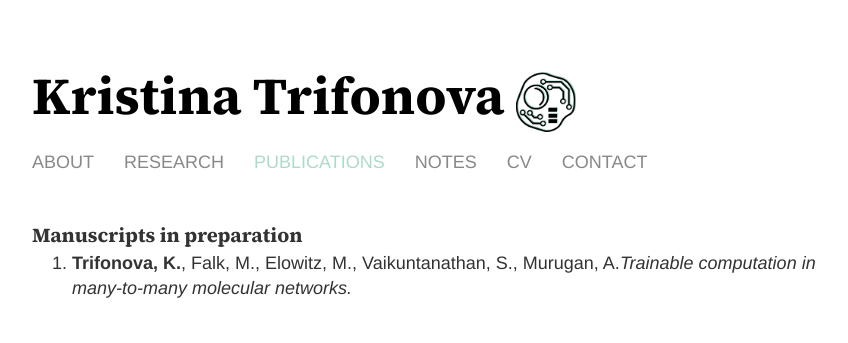
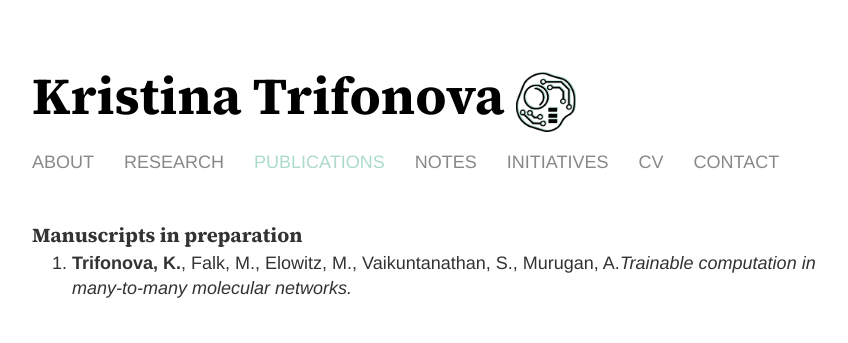
Before and after one commit to k-trifonova/k-trifonova.github.io, a Jekyll site: the page built from publications/index.html, in a window 1280 px wide. Shown: the top 343 px of the page, without its empty margins (208-1056 px from the left). Built offline with Jekyll 4.4.1, drawn with Linux system fonts in a browser that asks for light colours.

Commit message:
added initiatives page

```diff
--- a/publications/index.html
+++ b/publications/index.html
@@ -8,6 +8,7 @@ title: Kristina Trifonova | Publications
 		<li><a href="/research">RESEARCH</a></li>
 		<li><a id="publications" class="active" href="/publications">PUBLICATIONS</a></li>
 		<li><a href="/notes">NOTES</a></li>
+		<li><a href="/initiatives">INITIATIVES</a></li>
 		<li><a href="/CV_Trifonova.pdf" target="_blank">CV</a></li>
 		<li><a href="/contact">CONTACT</a></li>
 	</ul>
```
